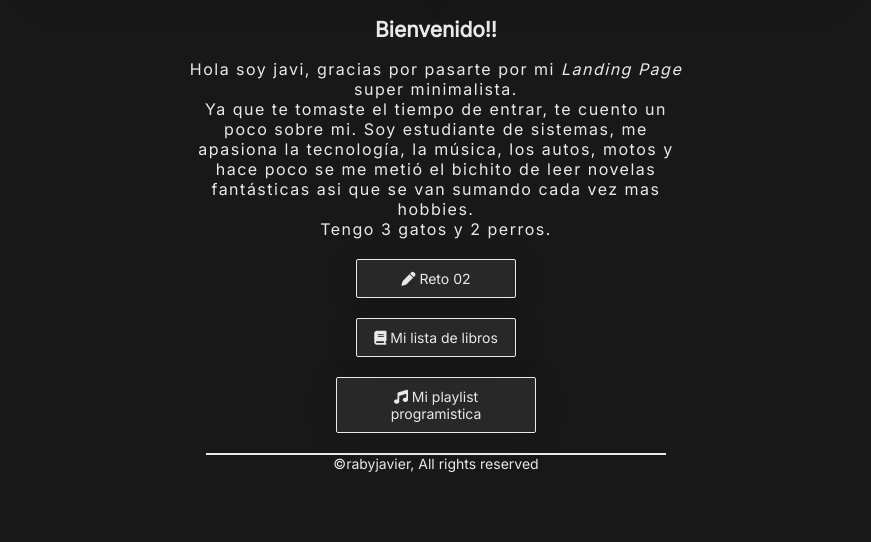
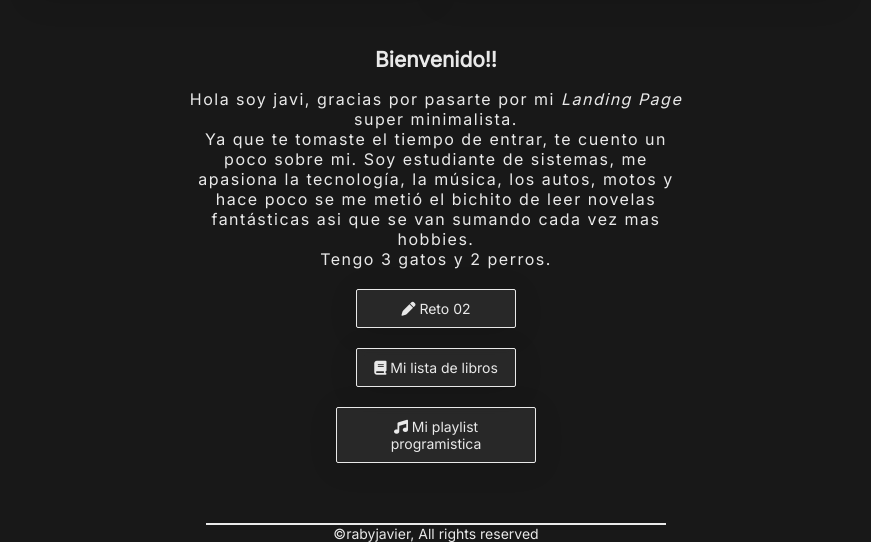
Before and after one commit to J-raby/jrg4ngst3r.github.io, a plain HTML site: page index.html in a window 1280 px wide. Shown: the part 886-1428 px from the top of the page, without its empty margins (204-1075 px from the left). Before the commit the page ends 1358 px from the top, so only its background shows below. Drawn offline with Linux system fonts and the light colour scheme.

Commit message:
se actualizo el modulo

```diff
--- a/main.css
+++ b/main.css
@@ -35,7 +35,13 @@ body {
 
   font-family: "Inter", sans-serif;
   font-size: 14px;
+
+  display: flex;
+  flex-direction: column;
+  align-items: center;
+  gap: 16px;
 }
+
 
 a {
   text-decoration: none;
@@ -82,6 +88,7 @@ q {
 nav {
   color: var(--white);
   padding: 10px;
+
 }
 
 nav li {
@@ -103,7 +110,9 @@ nav li {
 
 .presentation {
   width: clamp(250px, 50%, 500px);
-  margin: 10px auto;
+  margin: 24px auto;
+
+  flex-grow: 1;
 }
 
 .presentation p {
```
